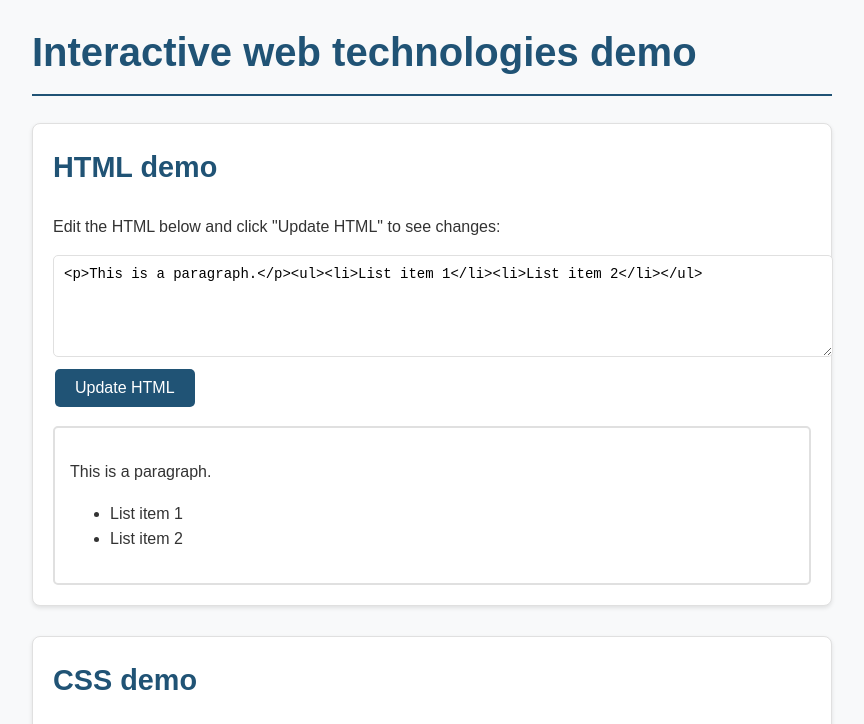
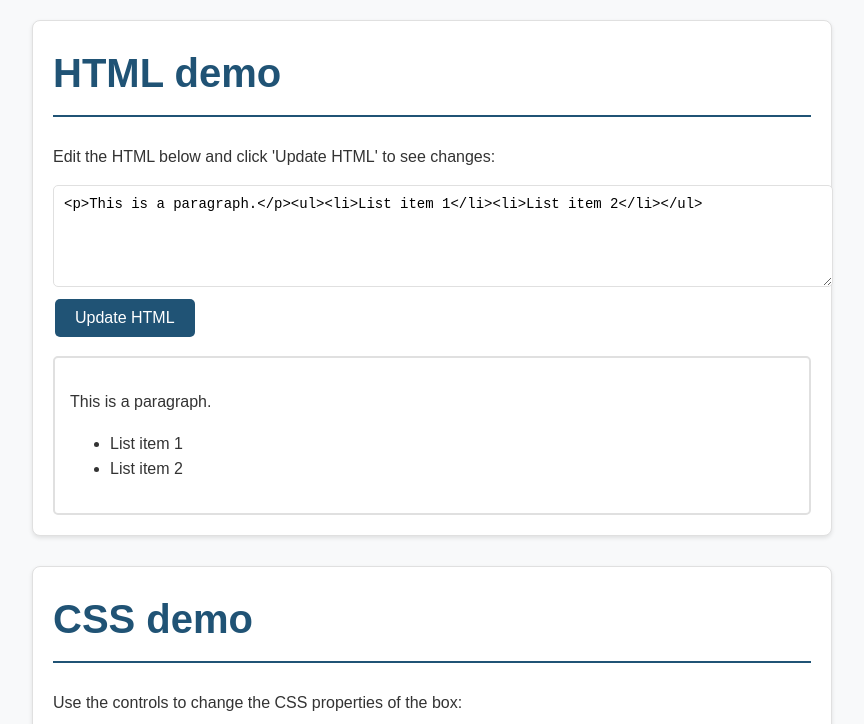
Before and after one commit to peterjatkinson/web-tech-demo, a plain HTML site: page index.html in a window 1280 px wide. Shown: the top 724 px of the page, without its empty margins (208-1072 px from the left). Drawn offline with Linux system fonts and the light colour scheme.

Commit message:
Minor updates

```diff
--- a/index.html
+++ b/index.html
@@ -105,18 +105,17 @@
     </style>
 </head>
 <body>
-    <h1>Interactive web technologies demo</h1>
 
     <div class="demo-section">
-        <h2>HTML demo</h2>
-        <p>Edit the HTML below and click "Update HTML" to see changes:</p>
+        <h1>HTML demo</h1>
+        <p>Edit the HTML below and click 'Update HTML' to see changes:</p>
         <textarea id="html-input" rows="5"><p>This is a paragraph.</p><ul><li>List item 1</li><li>List item 2</li></ul></textarea>
         <button id="update-html">Update HTML</button>
         <div id="html-demo"></div>
     </div>
 
     <div class="demo-section">
-        <h2>CSS demo</h2>
+        <h1>CSS demo</h1>
         <p>Use the controls to change the CSS properties of the box:</p>
         <div id="css-demo"></div>
         <div class="demo-controls">
@@ -129,7 +128,7 @@
     </div>
 
     <div class="demo-section">
-        <h2>JavaScript demo</h2>
+        <h1>JavaScript demo</h1>
         <p>Select a JavaScript example to see its code and effect:</p>
         <select id="js-select">
             <option value="hello">Hello World</option>
```
